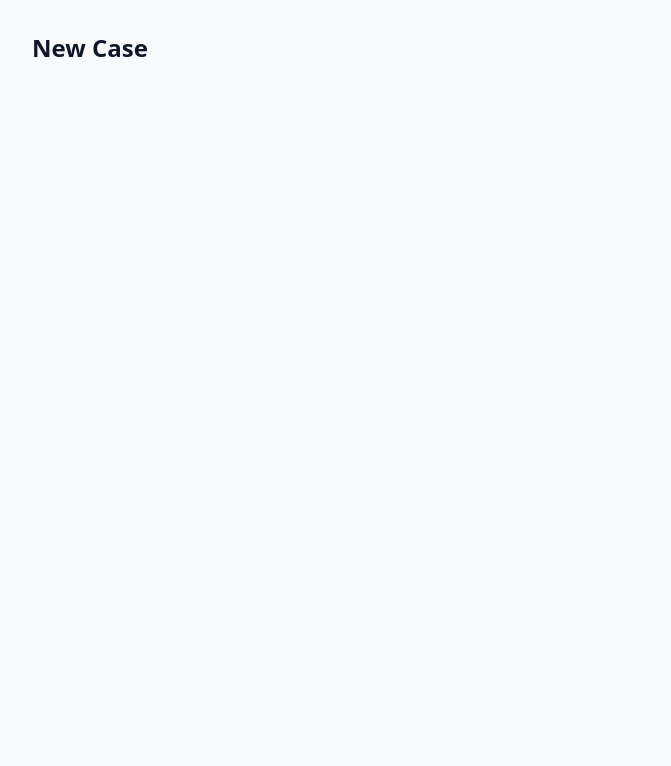
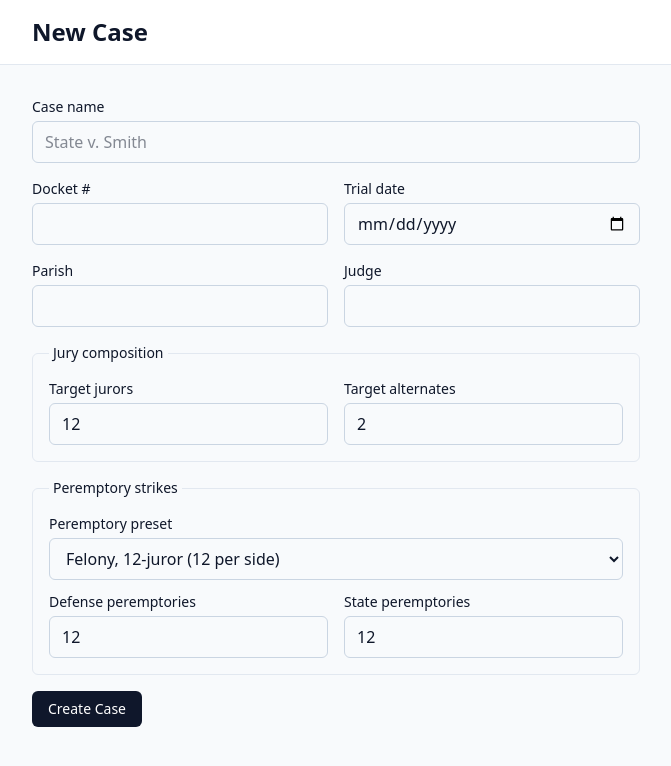
Before and after one commit to cwashingtonlaw/JuryMap, a React (Vite) app: page /cases/new in a window 1280 px wide. Shown: the top 766 px of the page, without its empty margins (0-671 px from the left). Built offline with nearby package versions, Linux system fonts and the light colour scheme.

Commit message:
feat: Case Setup screen with preset peremptory budgets
Co-Authored-By: Claude Sonnet 4.6 <noreply@anthropic.com>

```diff
--- a/src/screens/CaseSetup.tsx
+++ b/src/screens/CaseSetup.tsx
@@ -1,3 +1,198 @@
+import { type FormEvent, useState } from 'react';
+import { useNavigate } from 'react-router-dom';
+import { createCase } from '../db/repository';
+import { DEFAULT_PEREMPTORY_PRESETS } from '../types/case';
+
+type PresetKey = keyof typeof DEFAULT_PEREMPTORY_PRESETS | 'custom';
+
 export default function CaseSetup() {
-  return <div className="p-8"><h1 className="text-2xl font-semibold">New Case</h1></div>;
+  const nav = useNavigate();
+  const [name, setName] = useState('');
+  const [docketNumber, setDocket] = useState('');
+  const [parish, setParish] = useState('');
+  const [judge, setJudge] = useState('');
+  const [trialDate, setTrialDate] = useState('');
+  const [targetJurors, setTargetJurors] = useState(12);
+  const [targetAlternates, setTargetAlternates] = useState(2);
+  const [preset, setPreset] = useState<PresetKey>('felony-12');
+  const [defensePer, setDefensePer] = useState(12);
+  const [statePer, setStatePer] = useState(12);
+  const [error, setError] = useState<string | null>(null);
+
+  function onPresetChange(next: PresetKey) {
+    setPreset(next);
+    if (next !== 'custom') {
+      const p = DEFAULT_PEREMPTORY_PRESETS[next];
+      setDefensePer(p.defense);
+      setStatePer(p.state);
+    }
+  }
+
+  async function onSubmit(e: FormEvent) {
+    e.preventDefault();
+    setError(null);
+    if (!name.trim()) {
+      setError('Name is required.');
+      return;
+    }
+    const c = await createCase({
+      name: name.trim(),
+      docketNumber: docketNumber.trim() || undefined,
+      parish: parish.trim() || undefined,
+      judge: judge.trim() || undefined,
+      trialDate: trialDate || undefined,
+      targetJurors,
+      targetAlternates,
+      peremptoryBudget: { defense: defensePer, state: statePer },
+    });
+    nav(`/cases/${c.id}/questioning`);
+  }
+
+  return (
+    <div className="min-h-full">
+      <header className="border-b border-slate-200 bg-white px-8 py-4">
+        <h1 className="text-2xl font-semibold">New Case</h1>
+      </header>
+
+      <form className="max-w-2xl p-8 grid gap-4" onSubmit={onSubmit}>
+        <label className="grid gap-1">
+          <span className="text-sm font-medium">Case name</span>
+          <input
+            className="rounded-md border border-slate-300 px-3 py-2"
+            value={name}
+            onChange={(e) => setName(e.target.value)}
+            placeholder="State v. Smith"
+          />
+        </label>
+
+        <div className="grid grid-cols-2 gap-4">
+          <label className="grid gap-1">
+            <span className="text-sm font-medium">Docket #</span>
+            <input
+              className="rounded-md border border-slate-300 px-3 py-2"
+              value={docketNumber}
+              onChange={(e) => setDocket(e.target.value)}
+            />
+          </label>
+          <label className="grid gap-1">
+            <span className="text-sm font-medium">Trial date</span>
+            <input
+              type="date"
+              className="rounded-md border border-slate-300 px-3 py-2"
+              value={trialDate}
+              onChange={(e) => setTrialDate(e.target.value)}
+            />
+          </label>
+          <label className="grid gap-1">
+            <span className="text-sm font-medium">Parish</span>
+            <input
+              className="rounded-md border border-slate-300 px-3 py-2"
+              value={parish}
+              onChange={(e) => setParish(e.target.value)}
+            />
+          </label>
+          <label className="grid gap-1">
+            <span className="text-sm font-medium">Judge</span>
+            <input
+              className="rounded-md border border-slate-300 px-3 py-2"
+              value={judge}
+              onChange={(e) => setJudge(e.target.value)}
+            />
+          </label>
+        </div>
+
+        <fieldset className="grid gap-3 border border-slate-200 rounded-md p-4">
+          <legend className="text-sm font-medium px-1">Jury composition</legend>
+          <div className="grid grid-cols-2 gap-4">
+            <label className="grid gap-1">
+              <span className="text-sm">Target jurors</span>
+              <input
+                type="number"
+                min={6}
+                max={12}
+                className="rounded-md border border-slate-300 px-3 py-2"
+                value={targetJurors}
+                onChange={(e) => setTargetJurors(parseInt(e.target.value) || 12)}
+              />
+            </label>
+            <label className="grid gap-1">
+              <span className="text-sm">Target alternates</span>
+              <input
+                type="number"
+                min={0}
+                max={6}
+                className="rounded-md border border-slate-300 px-3 py-2"
+                value={targetAlternates}
+                onChange={(e) =>
+                  setTargetAlternates(parseInt(e.target.value) || 0)
+                }
+              />
+            </label>
+          </div>
+        </fieldset>
+
+        <fieldset className="grid gap-3 border border-slate-200 rounded-md p-4">
+          <legend className="text-sm font-medium px-1">Peremptory strikes</legend>
+          <label className="grid gap-1">
+            <span className="text-sm">Peremptory preset</span>
+            <select
+              className="rounded-md border border-slate-300 px-3 py-2"
+              value={preset}
+              onChange={(e) => onPresetChange(e.target.value as PresetKey)}
+            >
+              <option value="capital">Capital (12 per side)</option>
+              <option value="felony-12">Felony, 12-juror (12 per side)</option>
+              <option value="felony-6">Felony, 6-juror (6 per side)</option>
+              <option value="custom">Custom</option>
+            </select>
+          </label>
+          <div className="grid grid-cols-2 gap-4">
+            <label className="grid gap-1">
+              <span className="text-sm">Defense peremptories</span>
+              <input
+                type="number"
+                min={0}
+                max={24}
+                className="rounded-md border border-slate-300 px-3 py-2"
+                value={defensePer}
+                onChange={(e) => {
+                  setDefensePer(parseInt(e.target.value) || 0);
+                  setPreset('custom');
+                }}
+              />
+            </label>
+            <label className="grid gap-1">
+              <span className="text-sm">State peremptories</span>
+              <input
+                type="number"
+                min={0}
+                max={24}
+                className="rounded-md border border-slate-300 px-3 py-2"
+                value={statePer}
+                onChange={(e) => {
+                  setStatePer(parseInt(e.target.value) || 0);
+                  setPreset('custom');
+                }}
+              />
+            </label>
+          </div>
+        </fieldset>
+
+        {error && (
+          <div role="alert" className="text-sm text-red-700">
+            {error}
+          </div>
+        )}
+
+        <div className="flex gap-3">
+          <button
+            type="submit"
+            className="rounded-md bg-slate-900 px-4 py-2 text-sm font-medium text-white hover:bg-slate-800"
+          >
+            Create Case
+          </button>
+        </div>
+      </form>
+    </div>
+  );
 }
```
Also changed, not shown: 1 other file (tests, documents, lock files or other folders).
